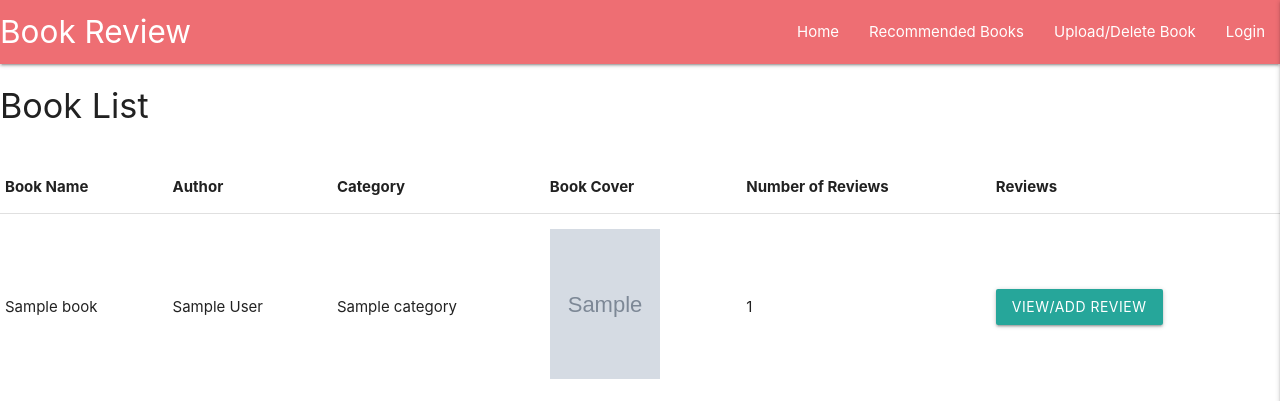
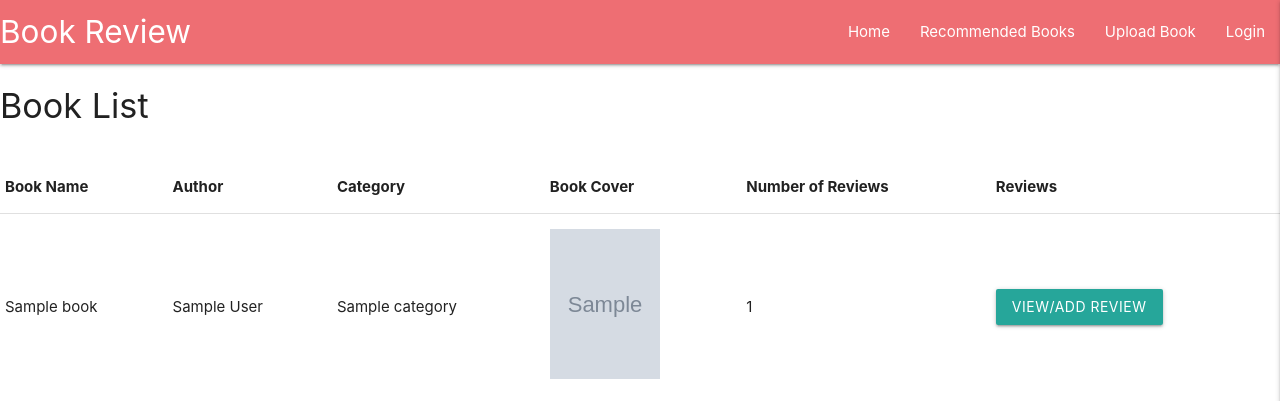
Before and after one commit to Code-Institute-Submissions/djmolloy57-proj_book_MayResub, a Flask app: page / in a window 1280 px wide. Shown: the top 401 px of the page. Run offline with Flask 2, Linux system fonts and the light colour scheme; grey boxes marked "Sample" are stand-in pictures; a database or web service that is not in the repository returns one stand-in record (values such as "Sample title"); some libraries are stand-ins or nearby versions.

Commit message:
change navbar option Upload/Delete Book to Upload Book will have a seperate option for delte book in future version

```diff
--- a/templates/base.html
+++ b/templates/base.html
@@ -23,7 +23,7 @@
                 <ul class="right hide-on-med-and-down">
                 <li><a href="{{ url_for('get_tasks') }}">Home</a></li>
                 <li><a href="{{ url_for('Recommended_bk') }}">Recommended Books</a></li>
-                <li><a href="{{ url_for('add_or_delete_bk')}}">Upload/Delete Book</a></li>
+                <li><a href="{{ url_for('add_or_delete_bk')}}">Upload Book</a></li>
                 <li><a href="mobile.html">Login</a></li>
               </ul>
             </div>
```
